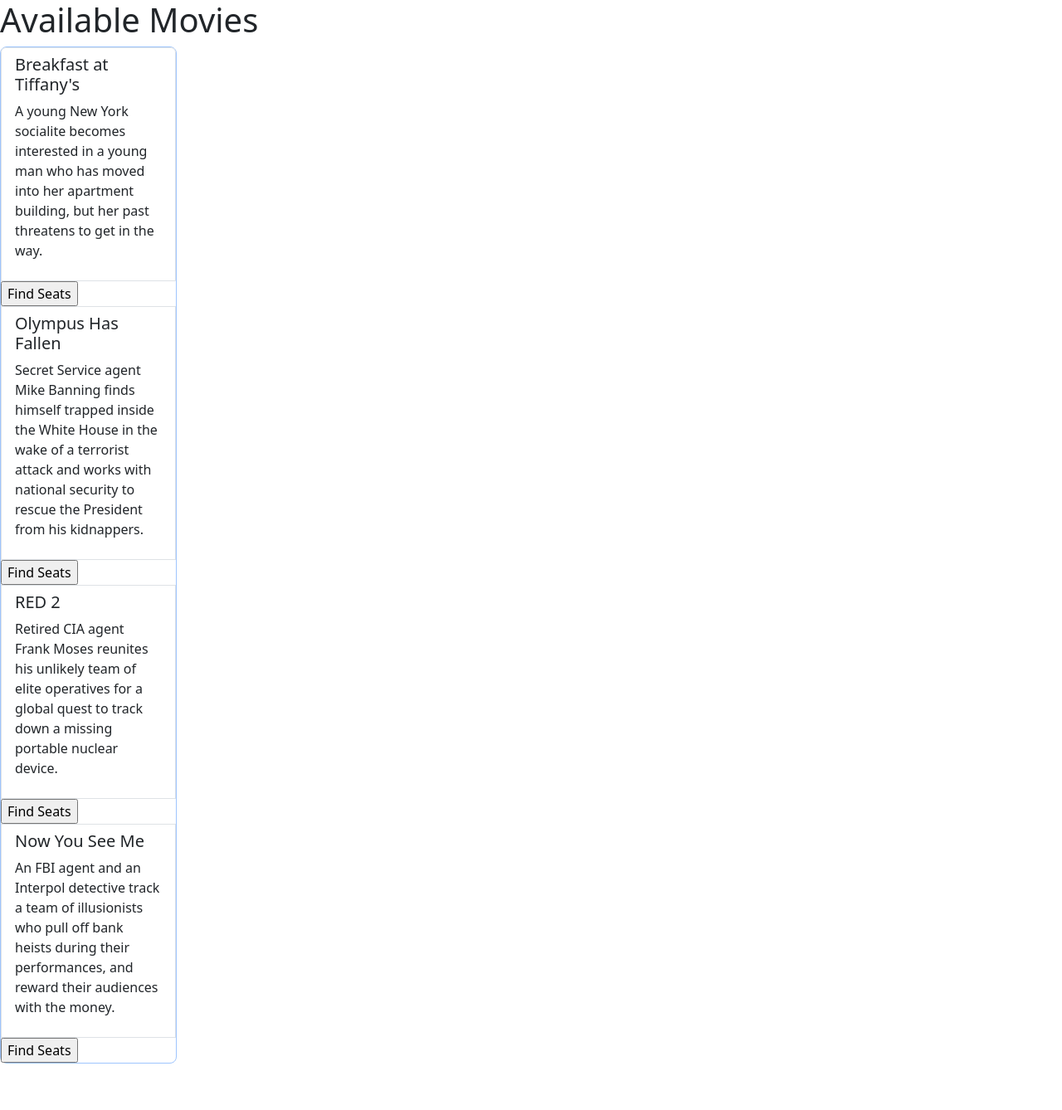
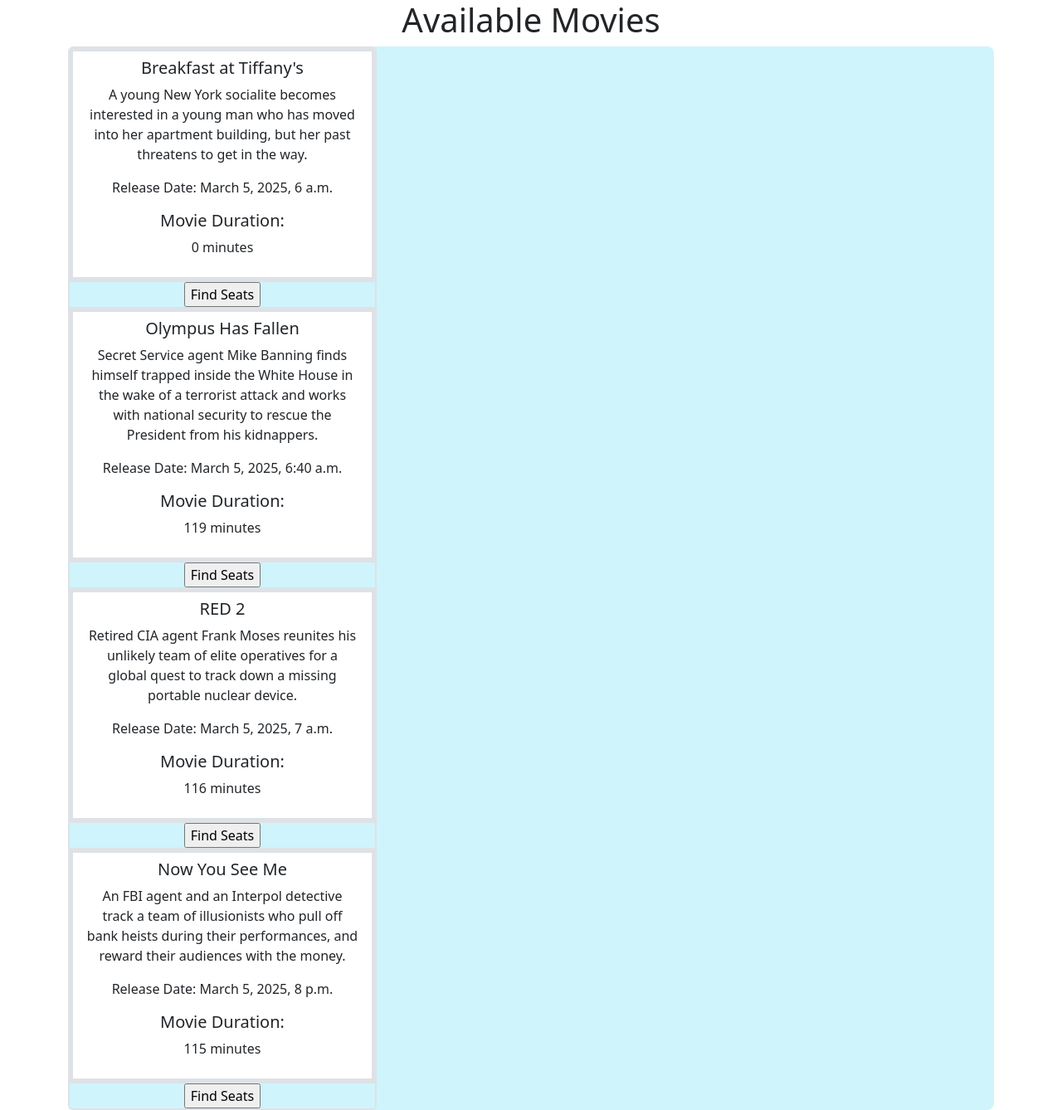
Before and after one commit to MRatzlaff/CS4300, a Django app: template HW2/bookings/templates/bookings/movie_list.html in a window 1280 px wide. Shown: the whole page at 83% size. Before the commit the page ends 1282 px from the top, so only its background shows below. Run offline with Django 5.2, Linux system fonts and the light colour scheme; the template is opened without the code that fills it: values that come from a table or form of the project are taken from there, others are empty; data comes from the database, SQL or seed files in the repository; both versions use the stored data as it was after the commit.

Commit message:
finish for now

```diff
--- a/HW2/bookings/models.py
+++ b/HW2/bookings/models.py
@@ -3,6 +3,7 @@ from datetime import datetime
 
 
 # Create your models here.
+# Movie model: title, description, release date, duration
 class Movie(models.Model):
     movie_title = models.CharField(max_length=200, default='')
     description = models.CharField(max_length=200, default='')
@@ -12,15 +13,16 @@ class Movie(models.Model):
     def __str__(self):
         return self.movie_title
 
+# Seat model: seat number and booking status (available or not)
 class Seat(models.Model):
 
     seat_number = models.IntegerField(default=0)
     booking_status = models.CharField(max_length=50, default='')
 
     def __str__(self):
-        return self.seats
+        return self.booking_status
 
-
+# Booking model: shows user's chosen movie and seat, and the date of the movie
 class Booking(models.Model):
 
     movie_chosen = models.CharField(max_length=200, default='')
@@ -29,4 +31,4 @@ class Booking(models.Model):
     booking_date = models.DateTimeField(default=datetime.now)
 
     def __str__(self):
-        return self.current_bookings
+        return self.movie_chosen
--- a/HW2/bookings/serializers.py
+++ b/HW2/bookings/serializers.py
@@ -1,6 +1,6 @@
 from rest_framework import serializers
 from .models import Movie, Seat, Booking
-
+# serializers: translate input into JSON format and vice versa
 class MovieSerializer(serializers.ModelSerializer):
     class Meta:
         model = Movie
--- a/HW2/bookings/templates/bookings/movie_list.html
+++ b/HW2/bookings/templates/bookings/movie_list.html
@@ -3,22 +3,28 @@
 
 {% extends 'bookings/base.html' %}
 <body>
-{% block title %}<h1> Available Movies</h1>{% endblock %}
+{% block title %}<h1 class="text-center"> Available Movies</h1>{% endblock %}
 {% block content %}
 
-
-<div class="col col-lg-2 text-primary-emphasis bg-red-300-subtle border border-primary-subtle rounded-3">
-    <ul class="list-group">
+<!--create grid with movie info in them -->
+<div class="container">
+<div class="col row-cols-lg-3 text-primary-emphasis bg-info-subtle border-5 rounded-3 border-opacity: .1 text-center">
+    <ul class="list-group border">
         {% for movie in movies %}
-        <li class="list-group-item">
+        <li class="list-group-item border-opacity: .1 border-5 ">
             <h5>{{movie.movie_title}}</h5>
             <p>{{movie.description}}</p>
+            <p>Release Date: {{movie.release_date}}</p>
+            <h5>Movie Duration: </h5>
+            <p>{{movie.duration}} minutes</p>
 
         </li>
-        <form action="https://app-redherring-5.devedu.io/api/seats/">
+        <form class="text-center border" action="https://app-redherring-5.devedu.io/api/seats/">
             <input type="submit" value="Find Seats" />
+            </form>
      {% endfor %}
     </ul>
 </div>
+</div>
 </body>
 {% endblock %}
```
Also changed, not shown: HW2/bookings/templates/bookings/seat_booking.html (+21 -2 lines), HW2/bookings/views.py (+6 -5 lines), HW2/db.sqlite3.
